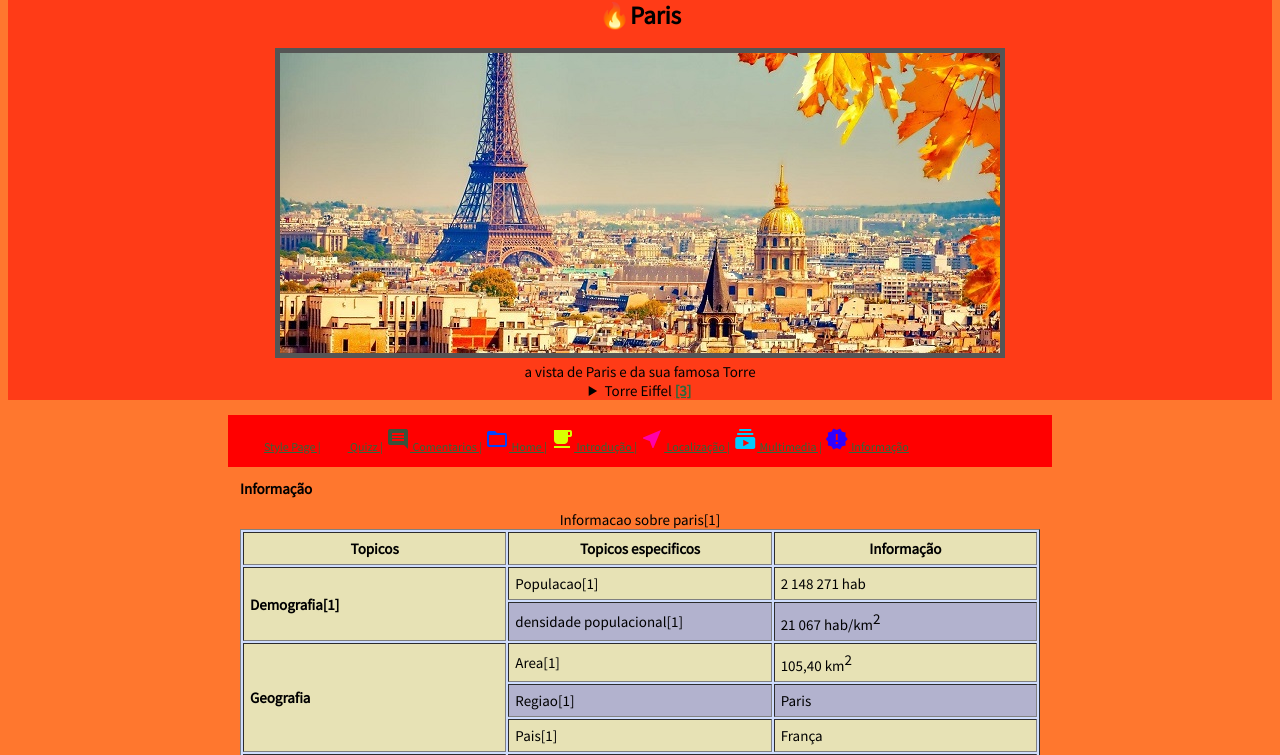
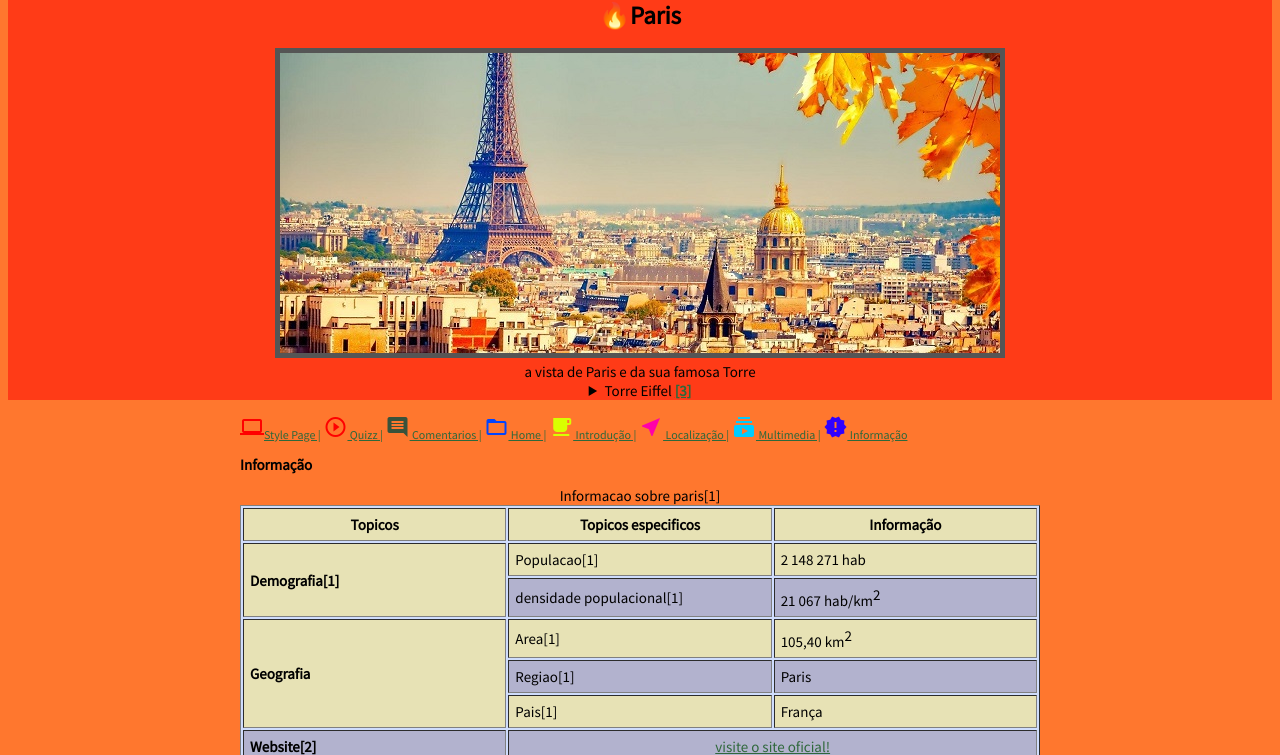
Before and after one commit to claudio-21902813/pw-lab, a PHP site: page /lab4/info.html in a window 1280 px wide. Shown: the part 18-773 px from the top of the page. Run offline with PHP 8.4, Linux system fonts and the light colour scheme.

Commit message:
lab 4 desenvolvimento

```diff
--- a/lab4/estilos.css
+++ b/lab4/estilos.css
@@ -17,8 +17,7 @@ body header {
 body nav {
   margin: auto;
   width: 800px;
-  padding: 12px;
-  background-color: rgb(255, 0, 0);
+  font-size: 14px;
 }
 
 header ~ main {
```
